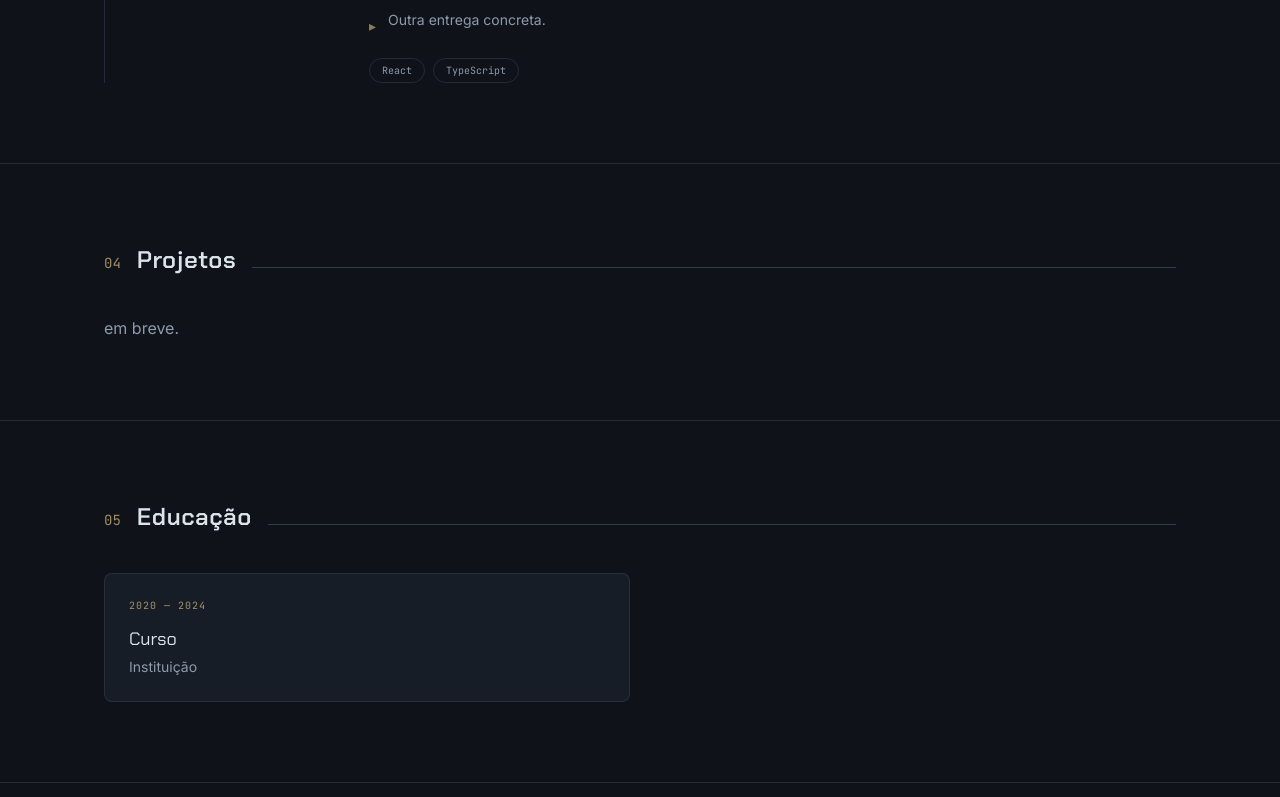
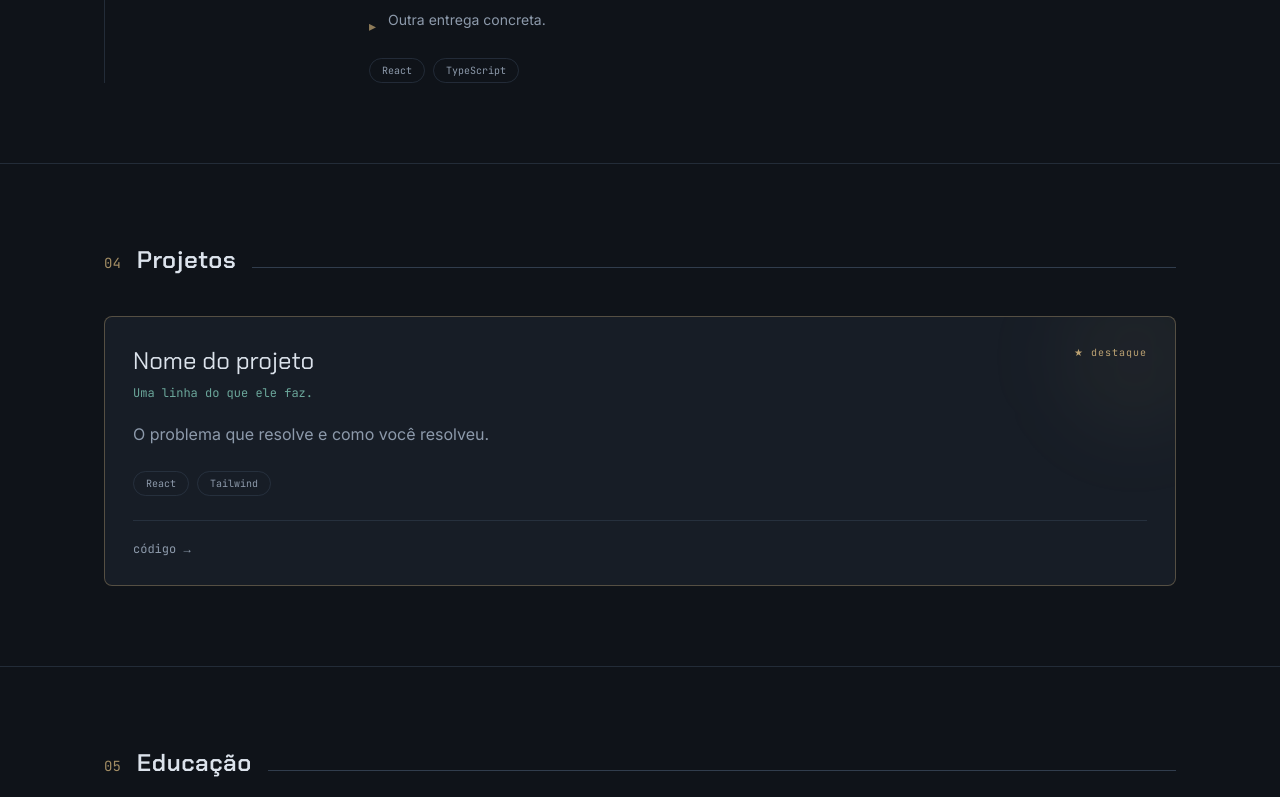
Before and after one commit to gabi-gms/myportfolio, a React app: page / in a window 1280 px wide. Shown: the part 2000-2797 px from the top of the page. Built offline with nearby package versions, Linux system fonts and the light colour scheme; the HTML template or start-up script is replaced by a standard one.

Commit message:
feat(projects): add project grid with featured card variant

```diff
--- a/src/App.tsx
+++ b/src/App.tsx
@@ -11,6 +11,7 @@ import Education from './sections/Education';
 import Experience from './sections/Experience';
 import Interests from './sections/Interests';
 import Contact from './sections/Contact';
+import Projects from './sections/Projects';
 
 export default function App() {
   useEffect(() => {
@@ -37,7 +38,7 @@ export default function App() {
         </Section>
 
         <Section id="projects" index="04" title="Projetos">
-          <p className="text-moon-muted">em breve.</p>
+          <Projects />
         </Section>
 
         <Section id="education" index="05" title="Educação">
--- a/src/components/Footer.tsx
+++ b/src/components/Footer.tsx
@@ -1,6 +1,7 @@
 import { useMemo } from 'react';
 import Cat from './Cat';
 import { getMoonPhase } from '../utils/moonPhase';
+import { ui } from '../data/content';
 
 export default function Footer() {
   const moon = useMemo(() => getMoonPhase(), []);
@@ -11,11 +12,11 @@ export default function Footer() {
       <div className="mx-auto flex max-w-shell flex-col gap-6 px-6 lg:px-10 sm:flex-row sm:items-end sm:justify-between">
         <div>
           <p className="font-mono text-xs text-moon-muted">
-            © {year} — feito com café e madrugada
+            © {year} — {ui.footer.credit}
           </p>
           <p className="mt-2 font-mono text-xs text-moon-muted">
             <span className="text-luna" aria-hidden="true">{moon.glyph}</span>{' '}
-            <span>hoje a lua está {moon.name}</span>
+            <span>{ui.footer.moonPrefix} {moon.name}</span>
           </p>
         </div>
 
--- a/src/components/Header.tsx
+++ b/src/components/Header.tsx
@@ -1,4 +1,5 @@
 import Starfield from './Starfield';
+import { ui } from '../data/content';
 
 export default function Header() {
   return (
@@ -12,15 +13,16 @@ export default function Header() {
 
       <div className="relative mx-auto w-full max-w-shell px-6 lg:px-10">
         <p className="mb-5 font-mono text-xs tracking-widest text-crt">
-          <span className="text-luna">☾</span> ready player one
+          <span className="text-luna" aria-hidden="true">☾</span>{' '}
+          {ui.header.eyebrow}
         </p>
 
         <h1 className="font-display text-5xl leading-[1.05] sm:text-7xl lg:text-8xl">
-            Seu Nome
+          {ui.header.name}
         </h1>
 
         <p className="mt-6 max-w-2xl text-xl text-moon-muted lg:text-2xl">
-            Uma linha sobre o que você faz e o que te move.
+          {ui.header.tagline}
         </p>
 
         <div className="mt-10 flex flex-wrap items-center gap-4">
@@ -28,14 +30,13 @@ export default function Header() {
             href="#projects"
             className="rounded border border-luna/40 px-5 py-2.5 font-mono text-xs text-luna transition-colors hover:bg-luna/10"
           >
-            ver projetos
+            {ui.header.ctaPrimary}
           </a>
-
           <a
             href="#contact"
             className="font-mono text-xs text-moon-muted transition-colors hover:text-moon"
           >
-            falar comigo →
+            {ui.header.ctaSecondary} →
           </a>
         </div>
       </div>
--- a/src/data/content.ts
+++ b/src/data/content.ts
@@ -6,6 +6,50 @@ import type {
   InterestItem,
   ContactItem,
 } from './types';
+
+export const ui = {
+  sectionTitles: {
+    about: 'Sobre',
+    tech: 'Tech stack',
+    experience: 'Experiência',
+    projects: 'Projetos',
+    education: 'Educação',
+    interests: 'Interesses',
+    contact: 'Contato',
+  },
+  header: {
+    eyebrow: 'ready player one',
+    name: 'Seu Nome',
+    tagline: 'Uma linha sobre o que você faz e o que te move.',
+    ctaPrimary: 'ver projetos',
+    ctaSecondary: 'falar comigo',
+  },
+  about: {
+    statusLabel: 'status',
+    statusItems: [
+      'disponível para novos projetos',
+      'produtividade noturna',
+      'baseada em Minas Gerais',
+    ],
+  },
+  tech: {
+    categories: {
+      front: 'front-end',
+      back: 'back-end',
+      tools: 'ferramentas',
+      learning: 'aprendendo',
+    },
+  },
+  contact: {
+    intro:
+      'Aberta a conversas sobre projetos, oportunidades ou qualquer coisa que envolva construir algo bom.',
+    note: 'respondo mais rápido à noite',
+  },
+  footer: {
+    credit: 'feito com café e madrugada',
+    moonPrefix: 'hoje a lua está',
+  },
+};
 
 export const about = {
   intro: 'Um parágrafo sobre quem você é profissionalmente.',
--- a/src/sections/About.tsx
+++ b/src/sections/About.tsx
@@ -1,4 +1,4 @@
-import { about } from '../data/content';
+import { about, ui } from '../data/content';
 
 export default function About() {
   return (
@@ -9,25 +9,26 @@ export default function About() {
       </div>
 
       <aside className="relative rounded-lg border border-edge/60 bg-surface p-6">
-        <span
+                <span
           className="absolute -top-3 left-6 bg-bg px-2 font-mono text-[10px] tracking-widest text-crt"
           aria-hidden="true"
         >
-          status
+          {ui.about.statusLabel}
         </span>
         <ul className="space-y-3 font-mono text-xs text-moon-muted">
-          <li className="flex items-center gap-2">
-            <span className="h-1.5 w-1.5 rounded-full bg-crt" aria-hidden="true" />
-            disponível para novos projetos
-          </li>
-          <li className="flex items-center gap-2">
-            <span className="text-luna" aria-hidden="true">☾</span>
-            produtividade noturna
-          </li>
-          <li className="flex items-center gap-2">
-            <span className="text-copper" aria-hidden="true">◆</span>
-            baseada em Minas Gerais
-          </li>
+          {ui.about.statusItems.map((item, i) => (
+            <li key={item} className="flex items-center gap-2">
+              <span
+                className={
+                  ['h-1.5 w-1.5 rounded-full bg-crt', 'text-luna', 'text-copper'][i]
+                }
+                aria-hidden="true"
+              >
+                {['', '☾', '◆'][i]}
+              </span>
+              {item}
+            </li>
+          ))}
         </ul>
       </aside>
     </div>
--- a/src/sections/Contact.tsx
+++ b/src/sections/Contact.tsx
@@ -1,16 +1,15 @@
-import { contacts } from '../data/content';
+import { contacts, ui } from '../data/content';
 
 export default function Contact() {
   return (
     <div className="grid gap-12 lg:grid-cols-[1fr_1.2fr] lg:gap-20">
       <div>
         <p className="max-w-md text-lg leading-relaxed text-moon-muted">
-          Aberta a conversas sobre projetos, oportunidades ou qualquer coisa
-          que envolva construir algo bom.
+          {ui.contact.intro}
         </p>
         <p className="mt-6 font-mono text-xs text-crt">
           <span className="text-luna" aria-hidden="true">☾</span>{' '}
-          respondo mais rápido à noite
+          {ui.contact.note}
         </p>
       </div>
 
--- a/src/sections/Projects.tsx
+++ b/src/sections/Projects.tsx
@@ -0,0 +1,86 @@
+import { projects } from '../data/content';
+import type { ProjectItem } from '../data/types';
+
+function ProjectCard({ project }: { project: ProjectItem }) {
+  const { featured } = project;
+
+  return (
+    <article
+      className={`group relative flex flex-col overflow-hidden rounded-lg border bg-surface p-7 transition-colors ${
+        featured
+          ? 'border-luna/30 hover:border-luna/50 lg:col-span-2'
+          : 'border-edge/60 hover:border-edge'
+      }`}
+    >
+      {featured && (
+        <span
+          className="pointer-events-none absolute -right-10 -top-10 h-40 w-40 rounded-full bg-luna/4 blur-2xl"
+          aria-hidden="true"
+        />
+      )}
+
+      <div className="relative flex flex-1 flex-col">
+        <div className="flex items-start justify-between gap-4">
+          <h3 className="font-display text-xl lg:text-2xl">{project.name}</h3>
+          {featured && (
+            <span className="shrink-0 font-mono text-[10px] tracking-widest text-luna/80">
+              ★ destaque
+            </span>
+          )}
+        </div>
+
+        <p className="mt-2 font-mono text-xs text-crt">{project.tagline}</p>
+
+        <p className="mt-5 max-w-2xl flex-1 leading-relaxed text-moon-muted">
+          {project.description}
+        </p>
+
+        <ul className="mt-6 flex flex-wrap gap-2">
+          {project.techs.map((tech) => (
+            <li
+              key={tech}
+              className="rounded-full border border-edge/60 px-3 py-1 font-mono text-[10px] text-moon-muted"
+            >
+              {tech}
+            </li>
+          ))}
+        </ul>
+
+        {(project.repoUrl || project.liveUrl) && (
+          <div className="mt-6 flex flex-wrap items-center gap-5 border-t border-edge/60 pt-5">
+            {project.liveUrl && (
+              <a
+                href={project.liveUrl}
+                target="_blank"
+                rel="noreferrer"
+                className="font-mono text-xs text-luna transition-opacity hover:opacity-70"
+              >
+                ver ao vivo →
+              </a>
+            )}
+            {project.repoUrl && (
+              <a
+                href={project.repoUrl}
+                target="_blank"
+                rel="noreferrer"
+                className="font-mono text-xs text-moon-muted transition-colors hover:text-moon"
+              >
+                código →
+              </a>
+            )}
+          </div>
+        )}
+      </div>
+    </article>
+  );
+}
+
+export default function Projects() {
+  return (
+    <div className="grid gap-5 lg:grid-cols-2">
+      {projects.map((project) => (
+        <ProjectCard key={project.name} project={project} />
+      ))}
+    </div>
+  );
+}
--- a/src/sections/TechStack.tsx
+++ b/src/sections/TechStack.tsx
@@ -1,13 +1,6 @@
 import { useState } from 'react';
-import { techs } from '../data/content';
+import { techs, ui } from '../data/content';
 import type { TechItem } from '../data/types';
-
-const LABELS: Record<TechItem['category'], string> = {
-  front: 'front-end',
-  back: 'back-end',
-  tools: 'ferramentas',
-  learning: 'aprendendo',
-};
 
 const ORDER: TechItem['category'][] = ['front', 'back', 'tools', 'learning'];
 
@@ -24,7 +17,7 @@ export default function TechStack() {
       {grouped.map(({ category, items }) => (
         <div key={category} className="grid gap-4 sm:grid-cols-[10rem_1fr]">
           <h3 className="font-mono text-xs tracking-widest text-crt">
-            {LABELS[category]}
+            {ui.tech.categories[category]}
           </h3>
           <ul className="flex flex-wrap gap-2.5">
             {items.map((tech) => (
```
